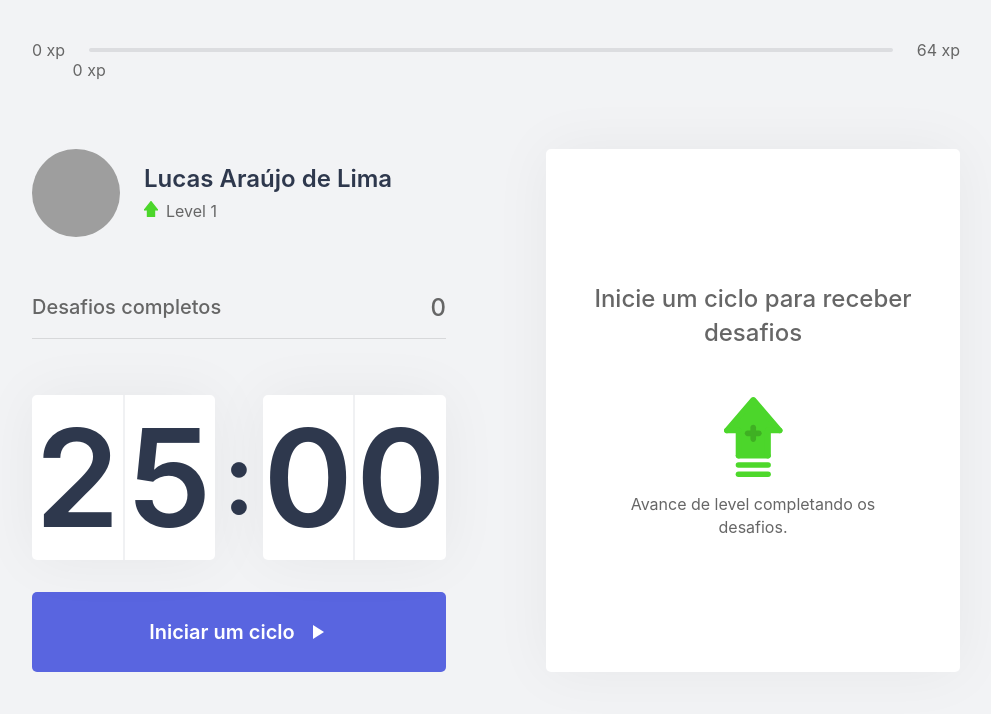
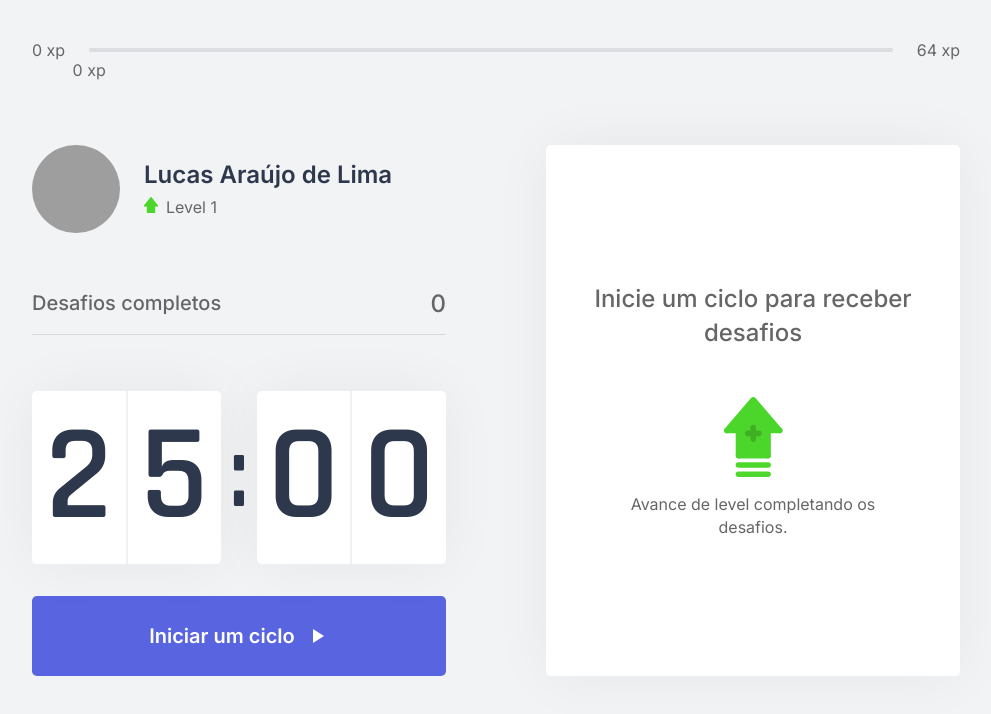
Before and after one commit to lucasl1m/move.up, a Next.js app: page / in a window 1280 px wide. Shown: the top 714 px of the page, without its empty margins (144-1135 px from the left). Built offline with nearby package versions, Linux system fonts and the light colour scheme; grey boxes are pictures that could not be loaded.

Commit message:
Updated _document.tsx

```diff
--- a/src/components/Countdown/styles.ts
+++ b/src/components/Countdown/styles.ts
@@ -76,6 +76,7 @@ export const Container = styled.div`
 export const CountdownContainer = styled.div`
   display: flex;
   align-items: center;
+  font-family: Rajdhani;
   font-weight: 600;
   color: ${({ theme }) => theme.colors.title};
 
--- a/src/pages/_documents.tsx
+++ b/src/pages/_document.tsx
@@ -1,6 +1,6 @@
 import Document, { Html, Head, Main, NextScript } from "next/document";
 
-export default class MyDocumentos extends Document {
+export default class MyDocuments extends Document {
   render() {
     return (
       <Html>
```
